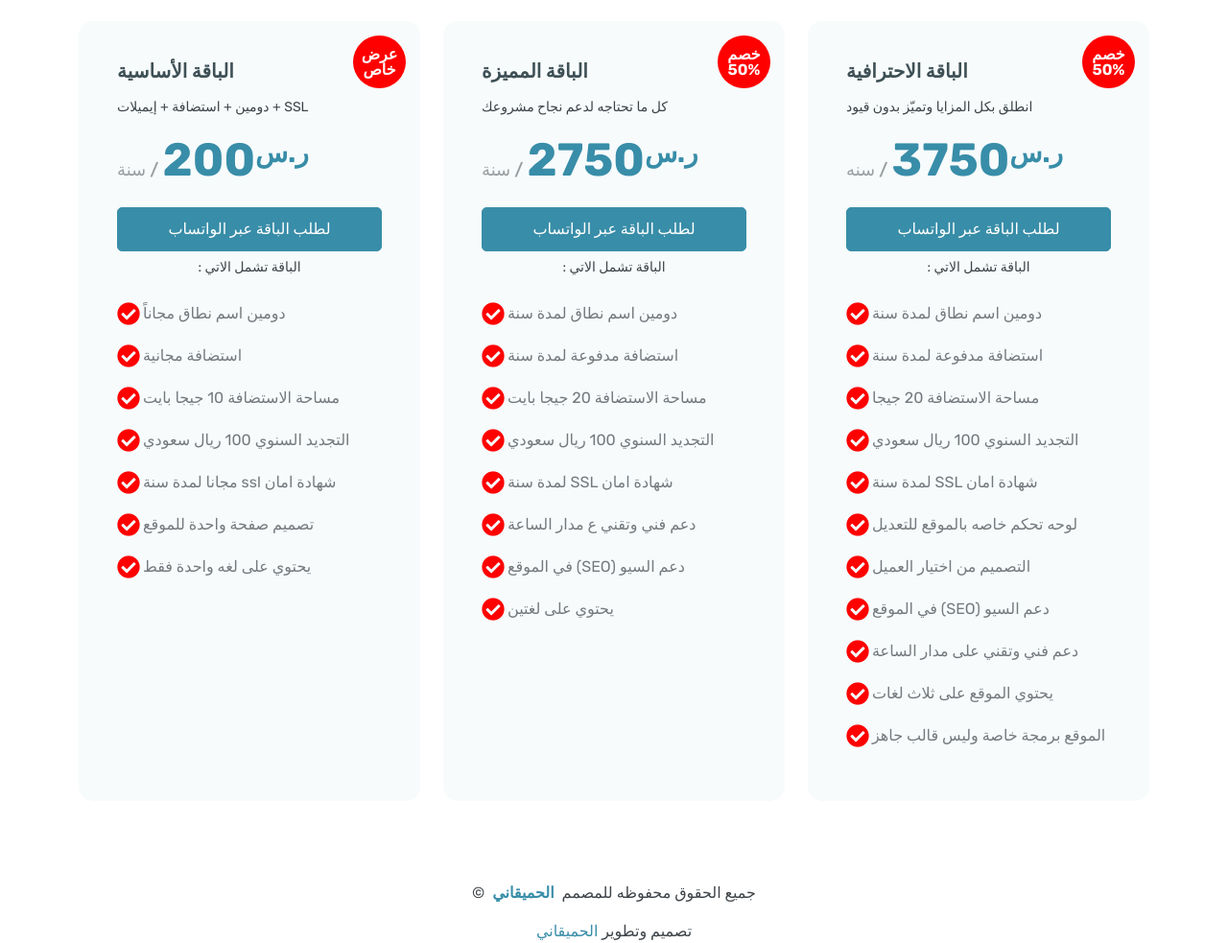
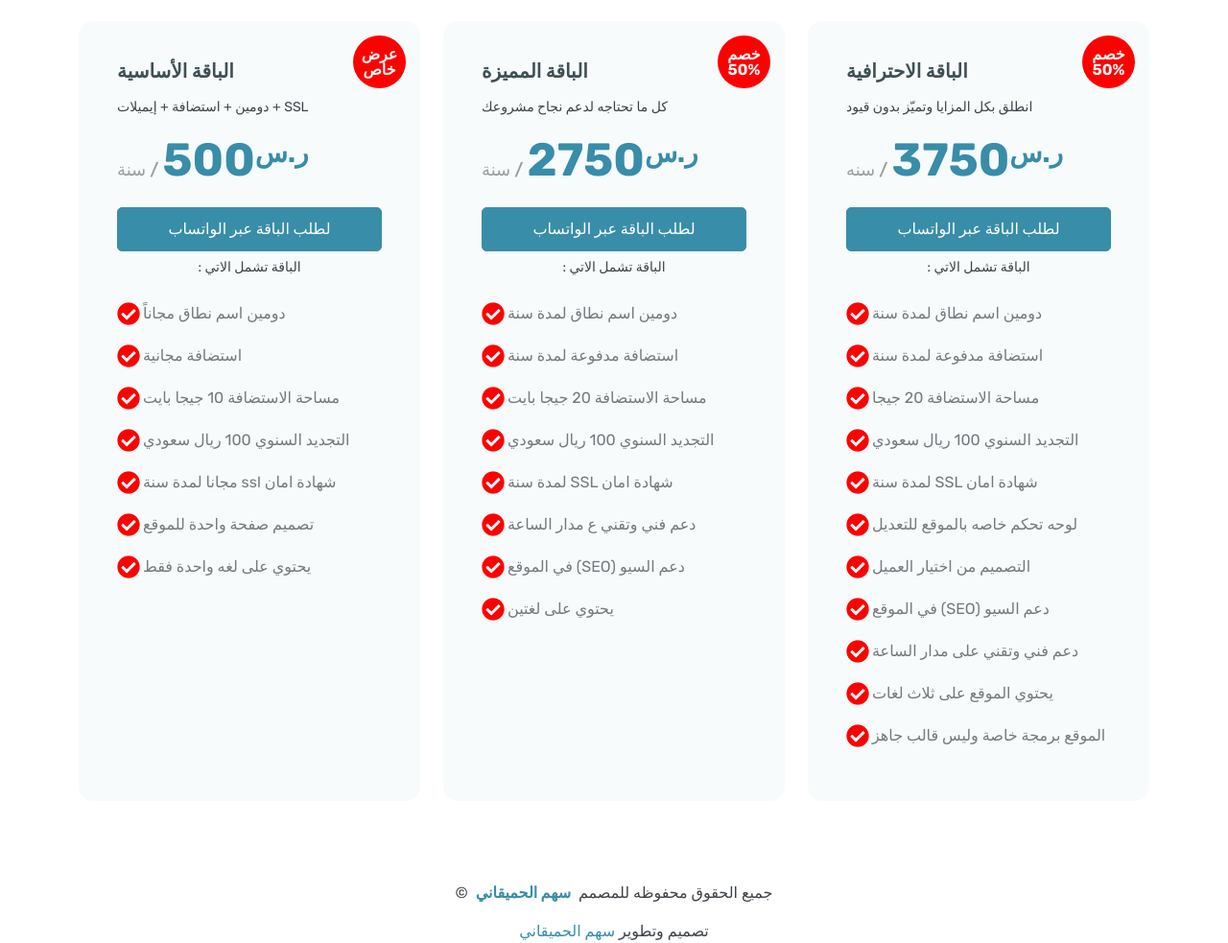
Before and after one commit to kolkxodl/sahm_price2, a plain HTML site: page index.html in a window 1280 px wide. Shown: the part 200-1183 px from the top of the page at 96% size. Drawn offline with Linux system fonts and the light colour scheme; a web font is replaced by a local one.

Commit message:
Update index.html

```diff
--- a/index.html
+++ b/index.html
@@ -87,7 +87,7 @@
               <h3>الباقة الأساسية</h3>
               <p class="popular">عرض خاص</p>
               <p class="description">دومين + استضافة + إيميلات + SSL</p>
-              <h4><sup>ر.س</sup>200<span> / سنة</span></h4>
+              <h4><sup>ر.س</sup>500<span> / سنة</span></h4>
               <a href="https://wa.me/967738889982?text=السلام%20عليكم%20!%20اريد%20شراء%20الباقة%20الاساسية%20من%20باقات%20سهم%20لتصميم%20المواقع%20الالكترونية" class="cta-btn">لطلب الباقة عبر الواتساب</a>
               <p class="text-center small">: الباقة تشمل الاتي</p>
               <ul>
@@ -155,13 +155,13 @@
 
     </section><!-- /Pricing Section -->
     <div class="container copyright text-center mt-4">
-      <p>© <span>جميع الحقوق محفوظه للمصمم</span> <strong class="px-1 sitename"><a href="https://wa.me/967738889982?text=السلام%20عليكم%20">الحميقاني</a></strong><span></span></p>
+      <p>© <span>جميع الحقوق محفوظه للمصمم</span> <strong class="px-1 sitename"><a href="https://wa.me/967738889982?text=السلام%20عليكم%20"> سهم الحميقاني</a></strong><span></span></p>
       <div class="credits">
         <!-- All the links in the footer should remain intact. -->
         <!-- You can delete the links only if you've purchased the pro version. -->
         <!-- Licensing information: https://bootstrapmade.com/license/ -->
         <!-- Purchase the pro version with working PHP/AJAX contact form: [buy-url] -->
-        تصميم وتطوير <a href="https://wa.me/967738889982?text=السلام%20عليكم%20">الحميقاني</a>
+        تصميم وتطوير <a href="https://wa.me/967738889982?text=السلام%20عليكم%20"> سهم الحميقاني</a>
       </div>
     </div>
 
```
